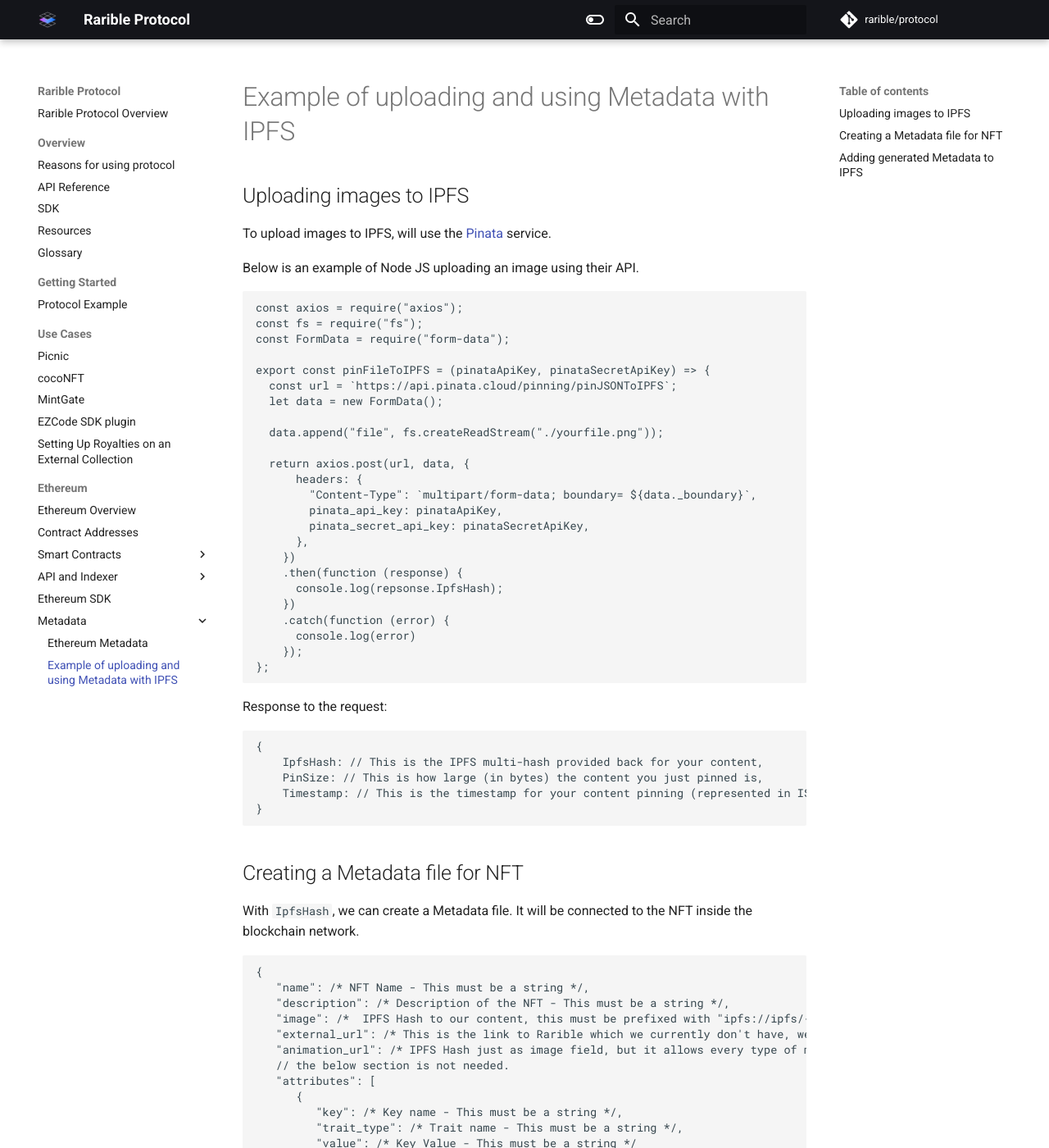
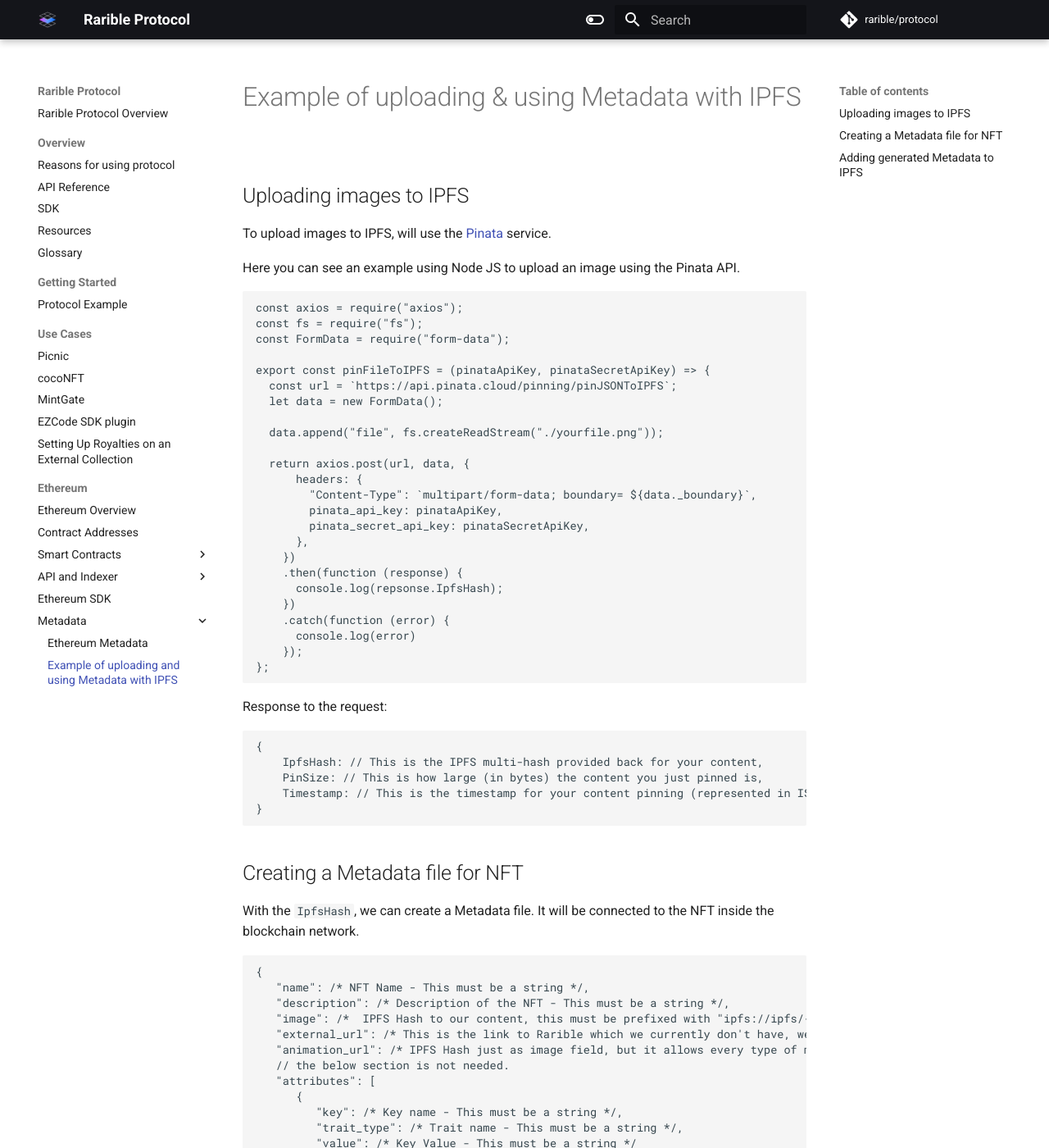
Before and after one commit to rarible/protocol, an MkDocs documentation site: the page built from docs/ethereum/metadata/ipfs-example.md, in a window 1280 px wide and 1400 px high. Shown: the whole window at 82% size. Built offline with MkDocs 1.6.1 and Material for MkDocs 9.7.7, drawn with Linux system fonts in a browser that asks for light colours; comment, search, counter and statistics services are not loaded.

Commit message:
review ipfs-example - Denis PR

````diff
--- a/docs/ethereum/metadata/ipfs-example.md
+++ b/docs/ethereum/metadata/ipfs-example.md
@@ -1,10 +1,10 @@
-# Example of uploading and using Metadata with IPFS
+# Example of uploading & using Metadata with IPFS
 
 ## Uploading images to IPFS
 
 To upload images to IPFS, will use the [Pinata](https://www.pinata.cloud) service.
 
-Below is an example of Node JS uploading an image using their API.
+Here you can see an example using Node JS to upload an image using the Pinata API.
 
 ```
 const axios = require("axios");
@@ -45,7 +45,7 @@
 
 ## Creating a Metadata file for NFT
 
-With `IpfsHash`, we can create a Metadata file. It will be connected to the NFT inside the blockchain network.
+With the `IpfsHash`, we can create a Metadata file. It will be connected to the NFT inside the blockchain network.
 
 ```
 {
````
